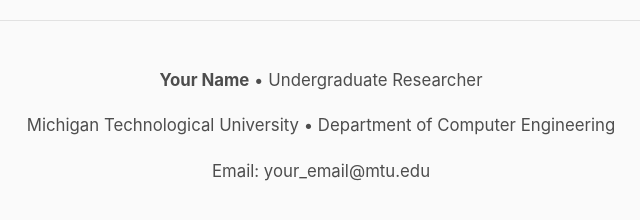
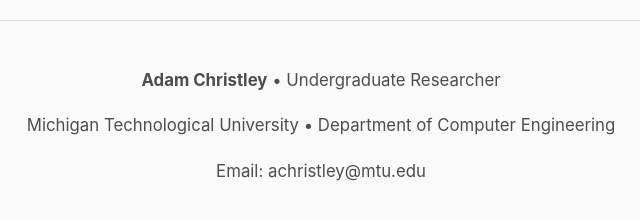
Before and after one commit to adamchristley/HRI_Poster_Supplementals, a plain HTML site: page index.html in a window 1280 px wide. Shown: the part 1255-1475 px from the top of the page, 319-959 px from the left. Drawn offline with Linux system fonts and the light colour scheme.

Commit message:
Update index.html

```diff
--- a/index.html
+++ b/index.html
@@ -100,9 +100,9 @@ This work integrates a 3D convolutional neural network for spatial feature extra
 
 <div class="contact">
 <hr>
-<p><strong>Your Name</strong> • Undergraduate Researcher</p>
+<p><strong>Adam Christley</strong> • Undergraduate Researcher</p>
 <p>Michigan Technological University • Department of Computer Engineering</p>
-<p>Email: your_email@mtu.edu</p>
+<p>Email: achristley@mtu.edu</p>
 </div>
 
 </div>
```
